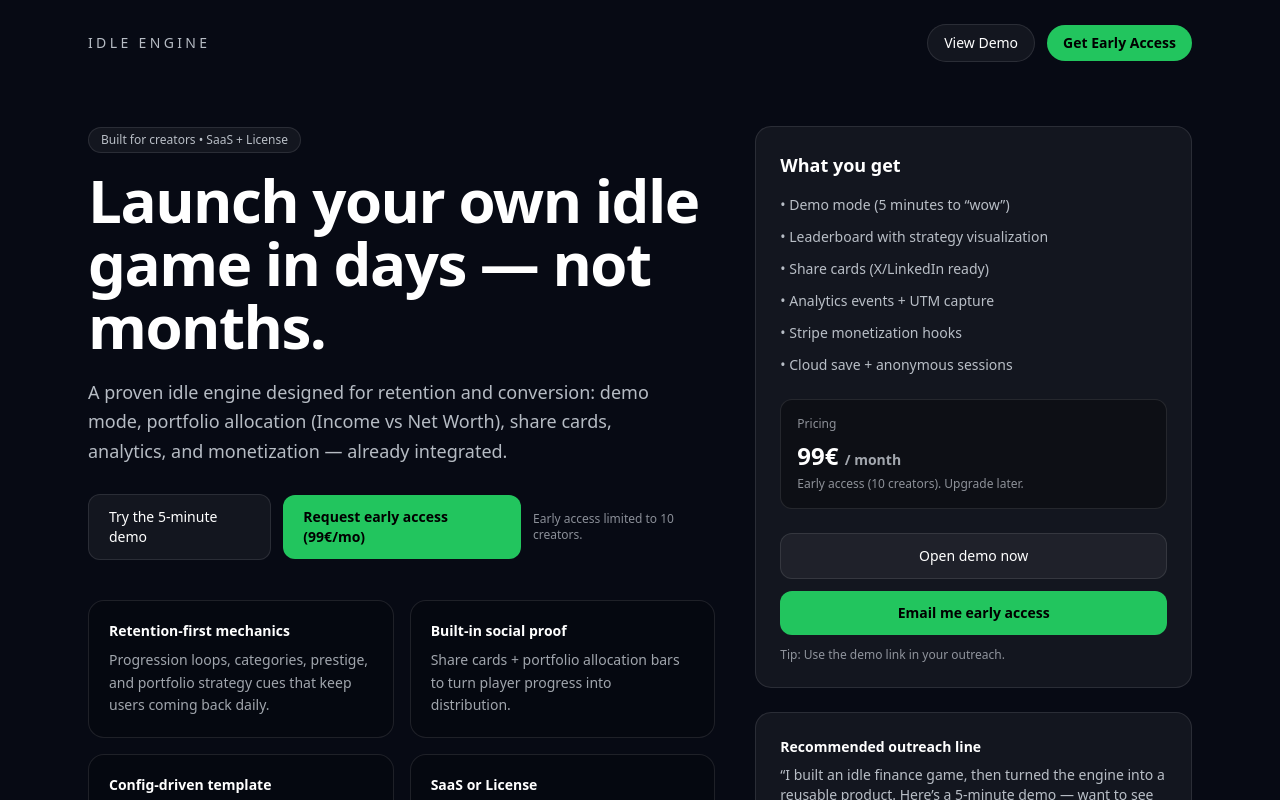
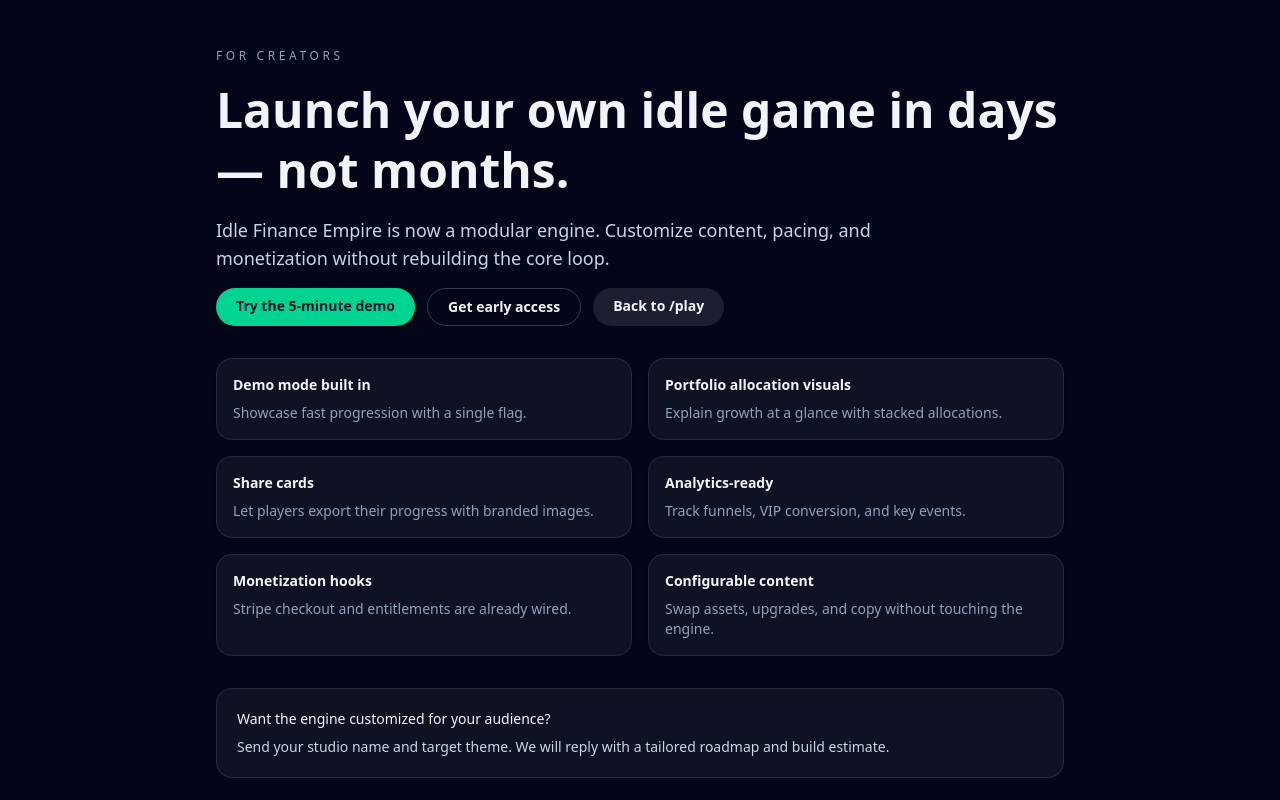
Before and after one commit to acs-buy/idle-finance-empire-engine, a Next.js app: page /for-creators in a window 1280 px wide. Shown: the top 800 px of the page. Built offline with nearby package versions, Linux system fonts and the light colour scheme.

Commit message:
Add: for-creators landing

```diff
--- a/src/app/(game)/play/page.tsx
+++ b/src/app/(game)/play/page.tsx
@@ -38,6 +38,7 @@
 } from "@/entitlements";
 import { createBrowserClient } from "@/supabase/client";
 import { getClientConfig } from "@/engine/config/client";
+import Link from "next/link";
 
 const assets = assetsData.assets as AssetConfig[];
 const upgrades = upgradesData.upgrades as UpgradeConfig[];
@@ -1863,6 +1864,12 @@
             </span>
           )}
           <div className="ml-auto flex items-center gap-2">
+            <Link
+              className="rounded-full bg-white/10 px-3 py-2 text-xs font-semibold text-slate-100 hover:bg-white/15"
+              href="/for-creators"
+            >
+              For Creators
+            </Link>
             {!isDemo &&
               !activeEntitlements.vipActive &&
               vipPlacementVariant === "header" && (
--- a/src/app/for-creators/page.tsx
+++ b/src/app/for-creators/page.tsx
@@ -1,198 +1,89 @@
-// src/app/for-creators/page.tsx
-import type { Metadata } from "next";
 import Link from "next/link";
 
-export const metadata: Metadata = {
-  title: "Idle Engine — For Creators",
-  description:
-    "Launch your own idle game in days with a proven engine: demo mode, portfolio allocation, share cards, analytics, monetization.",
-};
-
-function cn(...classes: Array<string | false | null | undefined>) {
-  return classes.filter(Boolean).join(" ");
-}
-
 export default function ForCreatorsPage() {
-  const demoUrl = "/?demo=true";
-  const mailtoHref =
-    "mailto:contact@idleengine.app?subject=Idle%20Engine%20Early%20Access&body=Hi%2C%0A%0AI%27d%20like%20early%20access%20to%20Idle%20Engine.%0A%0A-%20Name%3A%0A-%20Audience%20size%3A%0A-%20Topic%20%2F%20niche%3A%0A-%20SaaS%20or%20License%20or%20Both%3A%0A%0AThanks!";
-
   return (
-    <main className="min-h-screen bg-[#070A14] text-white">
-      {/* Top bar */}
-      <header className="mx-auto flex w-full max-w-6xl items-center justify-between px-6 py-6">
-        <Link href="/" className="text-sm tracking-[0.24em] text-slate-200/80">
-          IDLE ENGINE
-        </Link>
-        <nav className="flex items-center gap-3">
-          <Link
-            href={demoUrl}
-            className={cn(
-              "rounded-full border border-white/10 bg-white/5 px-4 py-2 text-sm",
-              "hover:bg-white/10"
-            )}
-          >
-            View Demo
-          </Link>
-          <a
-            href={mailtoHref}
-            className={cn(
-              "rounded-full bg-[#22c55e] px-4 py-2 text-sm font-semibold text-black",
-              "hover:opacity-90"
-            )}
-          >
-            Get Early Access
-          </a>
-        </nav>
-      </header>
-
-      {/* Hero */}
-      <section className="mx-auto w-full max-w-6xl px-6 pb-10 pt-10">
-        <div className="grid gap-10 lg:grid-cols-12 lg:items-start">
-          <div className="lg:col-span-7">
-            <p className="mb-4 inline-flex items-center rounded-full border border-white/10 bg-white/5 px-3 py-1 text-xs text-slate-200/80">
-              Built for creators • SaaS + License
+    <div className="min-h-screen bg-slate-950 text-slate-100">
+      <div className="mx-auto flex max-w-4xl flex-col gap-8 px-6 py-12">
+        <header className="flex flex-col gap-4">
+          <p className="text-xs uppercase tracking-[0.3em] text-slate-400">
+            For Creators
           </p>
-
-            <h1 className="text-4xl font-semibold leading-[1.05] tracking-tight md:text-6xl">
+          <h1 className="text-3xl font-semibold leading-tight sm:text-5xl">
             Launch your own idle game in days — not months.
           </h1>
-
-            <p className="mt-5 max-w-xl text-base leading-relaxed text-slate-200/80 md:text-lg">
-              A proven idle engine designed for retention and conversion:
-              demo mode, portfolio allocation (Income vs Net Worth), share cards,
-              analytics, and monetization — already integrated.
+          <p className="max-w-2xl text-base text-slate-300 sm:text-lg">
+            Idle Finance Empire is now a modular engine. Customize content, pacing,
+            and monetization without rebuilding the core loop.
           </p>
-
-            <div className="mt-7 flex flex-col gap-3 sm:flex-row sm:items-center">
+          <div className="flex flex-wrap gap-3">
             <Link
-                href={demoUrl}
-                className={cn(
-                  "inline-flex items-center justify-center rounded-xl border border-white/10 bg-white/5 px-5 py-3 text-sm font-medium",
-                  "hover:bg-white/10"
-                )}
+              href="/?demo=true"
+              className="rounded-full bg-emerald-400 px-5 py-2 text-sm font-semibold text-slate-900 shadow-sm"
             >
               Try the 5-minute demo
             </Link>
+            <a
+              href="mailto:hello@idlefinanceempire.com?subject=Idle%20Engine%20Early%20Access"
+              className="rounded-full border border-white/20 px-5 py-2 text-sm font-semibold text-slate-100 hover:border-white/40"
+            >
+              Get early access
+            </a>
+            <Link
+              href="/play"
+              className="rounded-full bg-white/10 px-5 py-2 text-sm font-semibold text-slate-100 hover:bg-white/15"
+            >
+              Back to /play
+            </Link>
+          </div>
+        </header>
 
-              <a
-                href={mailtoHref}
-                className={cn(
-                  "inline-flex items-center justify-center rounded-xl bg-[#22c55e] px-5 py-3 text-sm font-semibold text-black",
-                  "hover:opacity-90"
-                )}
+        <section className="grid gap-4 md:grid-cols-2">
+          {[
+            {
+              title: "Demo mode built in",
+              body: "Showcase fast progression with a single flag.",
+            },
+            {
+              title: "Portfolio allocation visuals",
+              body: "Explain growth at a glance with stacked allocations.",
+            },
+            {
+              title: "Share cards",
+              body: "Let players export their progress with branded images.",
+            },
+            {
+              title: "Analytics-ready",
+              body: "Track funnels, VIP conversion, and key events.",
+            },
+            {
+              title: "Monetization hooks",
+              body: "Stripe checkout and entitlements are already wired.",
+            },
+            {
+              title: "Configurable content",
+              body: "Swap assets, upgrades, and copy without touching the engine.",
+            },
+          ].map((item) => (
+            <div
+              key={item.title}
+              className="rounded-2xl border border-white/10 bg-white/5 p-4 shadow-sm"
             >
-                Request early access (99€/mo)
-              </a>
-
-              <p className="text-xs text-slate-200/60">
-                Early access limited to 10 creators.
-              </p>
+              <p className="text-sm font-semibold text-slate-100">{item.title}</p>
+              <p className="mt-2 text-sm text-slate-400">{item.body}</p>
             </div>
-
-            {/* Proof bullets */}
-            <div className="mt-10 grid gap-4 sm:grid-cols-2">
-              <Feature
-                title="Retention-first mechanics"
-                desc="Progression loops, categories, prestige, and portfolio strategy cues that keep users coming back daily."
-              />
-              <Feature
-                title="Built-in social proof"
-                desc="Share cards + portfolio allocation bars to turn player progress into distribution."
-              />
-              <Feature
-                title="Config-driven template"
-                desc="Ship a new game by changing config: copy, categories, curves, and pricing (no fork)."
-              />
-              <Feature
-                title="SaaS or License"
-                desc="Run it hosted (MRR) or deploy client-side (license + setup). Same engine."
-              />
-            </div>
-          </div>
-
-          {/* Right card */}
-          <div className="lg:col-span-5">
-            <div className="rounded-2xl border border-white/10 bg-white/5 p-6">
-              <h2 className="text-lg font-semibold">What you get</h2>
-              <ul className="mt-4 space-y-3 text-sm text-slate-200/80">
-                <li>• Demo mode (5 minutes to “wow”)</li>
-                <li>• Leaderboard with strategy visualization</li>
-                <li>• Share cards (X/LinkedIn ready)</li>
-                <li>• Analytics events + UTM capture</li>
-                <li>• Stripe monetization hooks</li>
-                <li>• Cloud save + anonymous sessions</li>
-              </ul>
-
-              <div className="mt-6 rounded-xl border border-white/10 bg-black/30 p-4">
-                <div className="text-xs text-slate-200/60">Pricing</div>
-                <div className="mt-2 text-2xl font-semibold">
-                  99€ <span className="text-sm text-slate-200/70">/ month</span>
-                </div>
-                <div className="mt-1 text-xs text-slate-200/60">
-                  Early access (10 creators). Upgrade later.
-                </div>
-              </div>
-
-              <div className="mt-6 flex flex-col gap-3">
-                <Link
-                  href={demoUrl}
-                  className={cn(
-                    "inline-flex items-center justify-center rounded-xl border border-white/10 bg-white/5 px-5 py-3 text-sm font-medium",
-                    "hover:bg-white/10"
-                  )}
-                >
-                  Open demo now
-                </Link>
-                <a
-                  href={mailtoHref}
-                  className={cn(
-                    "inline-flex items-center justify-center rounded-xl bg-[#22c55e] px-5 py-3 text-sm font-semibold text-black",
-                    "hover:opacity-90"
-                  )}
-                >
-                  Email me early access
-                </a>
-                <p className="text-xs text-slate-200/60">
-                  Tip: Use the demo link in your outreach.
-                </p>
-              </div>
-            </div>
-
-            <div className="mt-6 rounded-2xl border border-white/10 bg-white/5 p-6">
-              <h3 className="text-sm font-semibold">Recommended outreach line</h3>
-              <p className="mt-2 text-sm text-slate-200/80">
-                “I built an idle finance game, then turned the engine into a reusable product.
-                Here’s a 5-minute demo — want to see what your audience could play daily?”
-              </p>
-            </div>
-          </div>
-        </div>
+          ))}
         </section>
 
-      {/* Footer */}
-      <footer className="mx-auto w-full max-w-6xl px-6 pb-10 pt-8 text-xs text-slate-200/60">
-        <div className="flex flex-col gap-2 sm:flex-row sm:items-center sm:justify-between">
-          <div>© {new Date().getFullYear()} Idle Engine</div>
-          <div className="flex gap-4">
-            <Link href={demoUrl} className="hover:text-white">
-              Demo
-            </Link>
-            <Link href="/play" className="hover:text-white">
-              Play
-            </Link>
+        <section className="rounded-2xl border border-white/10 bg-white/5 p-5 text-sm text-slate-300">
+          <p className="text-slate-100">
+            Want the engine customized for your audience?
+          </p>
+          <p className="mt-2">
+            Send your studio name and target theme. We will reply with a tailored
+            roadmap and build estimate.
+          </p>
+        </section>
       </div>
-        </div>
-      </footer>
-    </main>
-  );
-}
-
-function Feature({ title, desc }: { title: string; desc: string }) {
-  return (
-    <div className="rounded-2xl border border-white/10 bg-black/20 p-5">
-      <div className="text-sm font-semibold">{title}</div>
-      <div className="mt-2 text-sm leading-relaxed text-slate-200/70">{desc}</div>
     </div>
   );
 }
```
Lines whose indentation alone changed are shown as unchanged.
